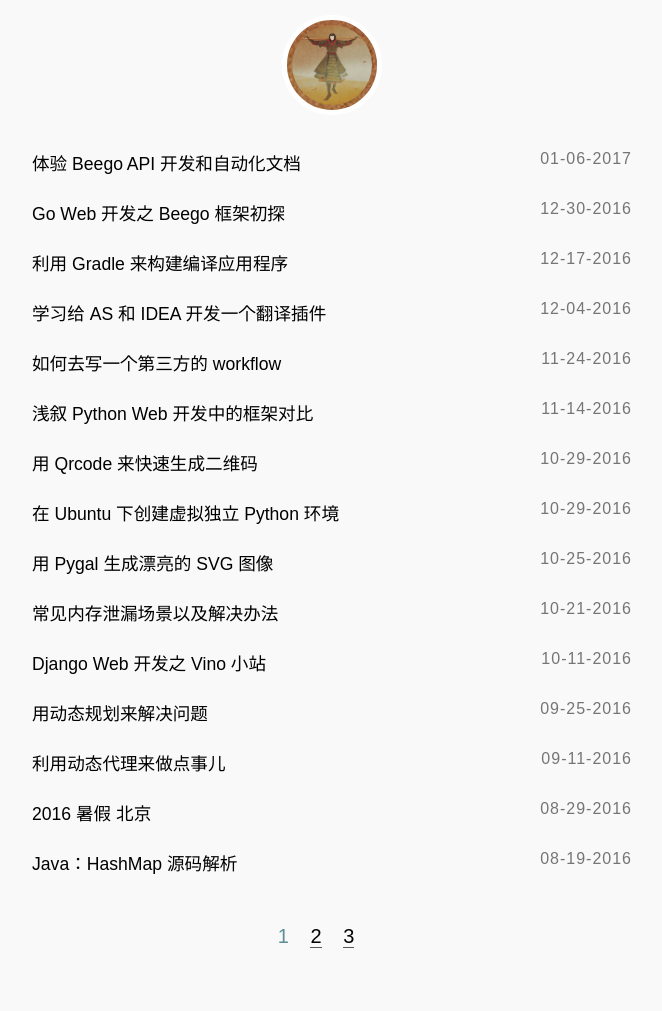
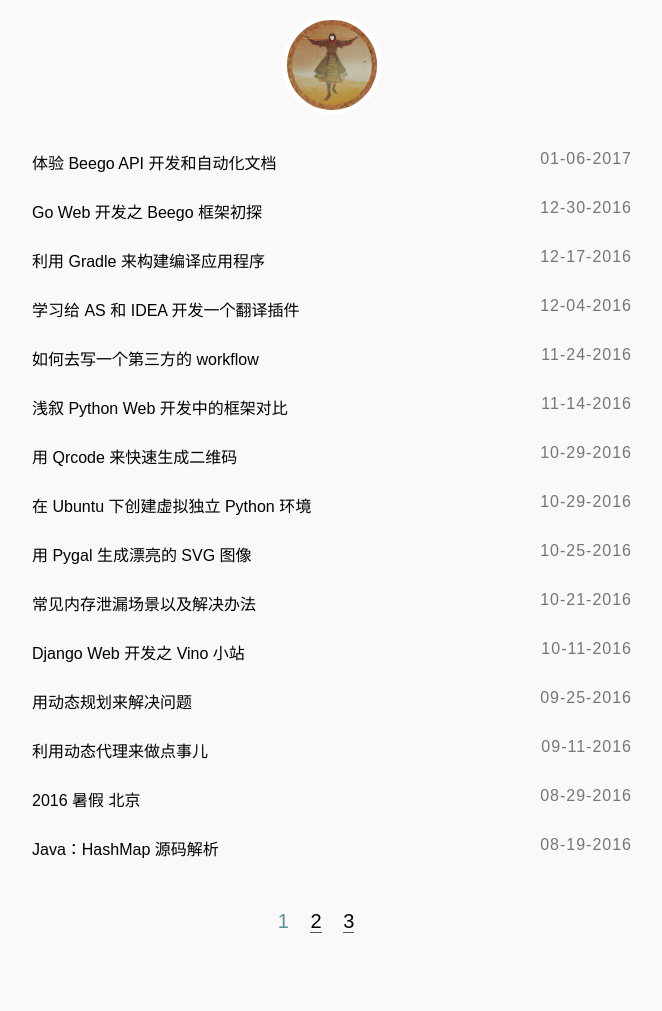
Before and after one commit to wuchangfeng/wuchangfeng.github.io, a Jekyll site: the page built from index.html, in a window 1280 px wide. Shown: the whole page, without its empty margins (308-970 px from the left). Built offline with Jekyll 4.4.1, drawn with Linux system fonts in a browser that asks for light colours; some web fonts are replaced; the list of posts is cut into pages by our own code; comment, search, counter and statistics services are not loaded.

Commit message:
blog update

```diff
--- a/_sass/main.scss
+++ b/_sass/main.scss
@@ -414,7 +414,6 @@ section {
       }
       a {
         text-decoration: none;
-        font-size: 1.1em;
         border: 0;
         color: #000000;
         box-sizing: border-box;
```
